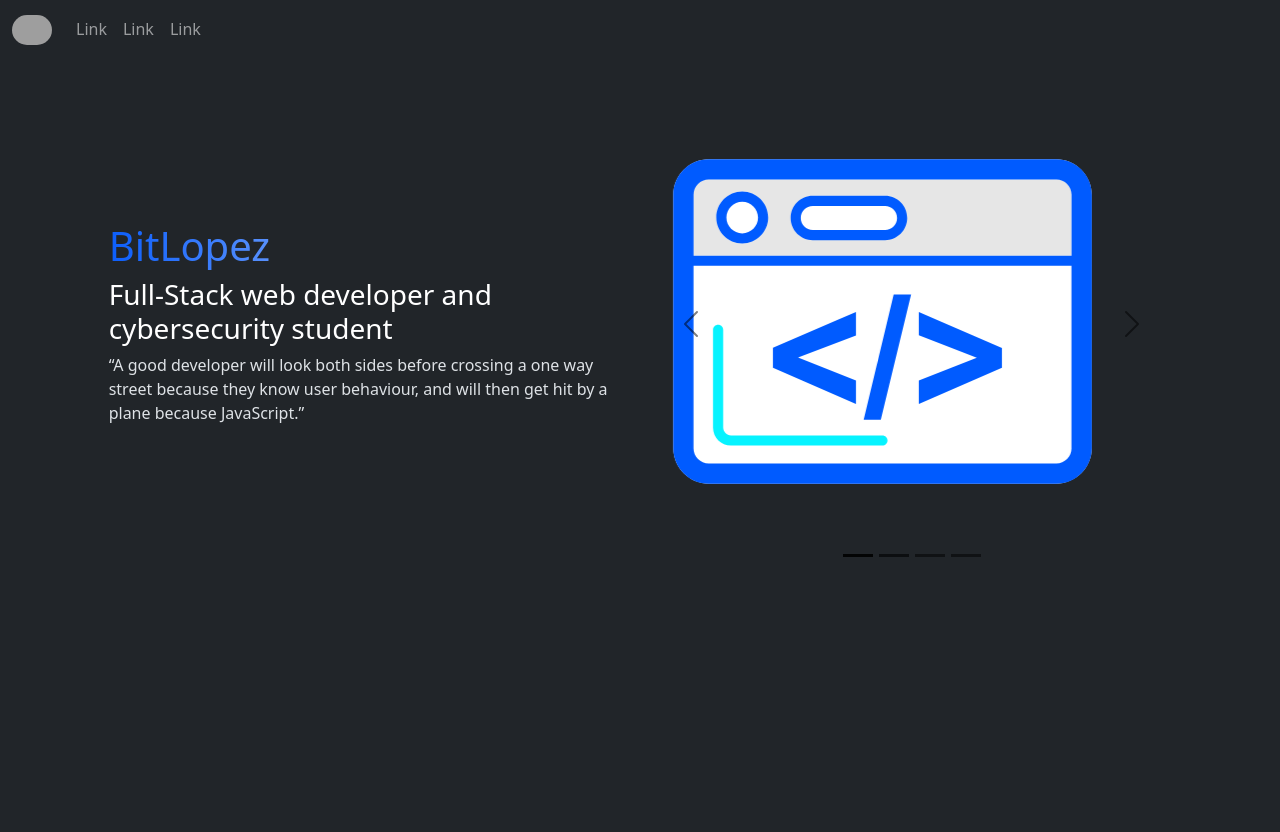
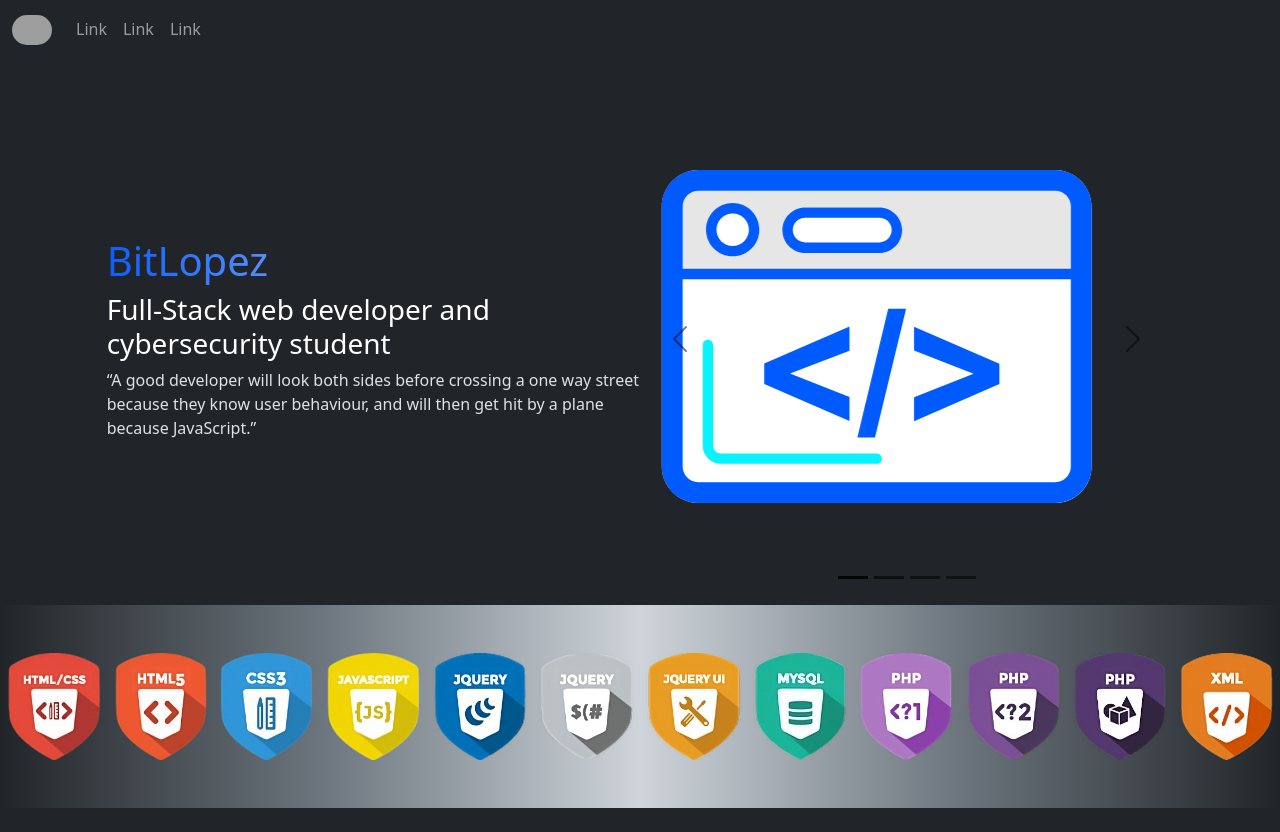
Before and after one commit to BitLopezDev/bluesite, a website with bundled scripts: page index.html in a window 1280 px wide. Before the commit the page ends 800 px from the top, so only its background shows below. Built offline with nearby package versions, Linux system fonts and the light colour scheme; grey boxes are pictures that could not be loaded.

Commit message:
badges section

```diff
--- a/index.html
+++ b/index.html
@@ -13,28 +13,12 @@
 <body data-bs-theme="dark">
 
     <header class="container-fluid">
-        <!-- <section class="row" style="background-color: red;">
-            <img class="col-1" src="./assets/imgs/HTML_y_CSS_básico.png" alt="CSS3" />
-            <img class="col-1" src="./assets/imgs/HTML5.png" alt="CSS3" />
-            <img class="col-1" src="./assets/imgs/CSS3.png" alt="CSS3" />
-            <img class="col-1" src="./assets/imgs/JavaScript.png" alt="CSS3" />
-            <img class="col-1" src="./assets/imgs/jQuery_básico.png" alt="CSS3" />
-            <img class="col-1" src="./assets/imgs/jQuery_por_ejemplos.png" alt="CSS3" />
-            <img class="col-1" src="./assets/imgs/jQuery_UI_-_Web.png" alt="CSS3" />
-            <img class="col-1" src="./assets/imgs/MySQL-transformed.png" alt="CSS3" />
-            <img class="col-1" src="./assets/imgs/PHP_básico.png" alt="CSS3" />
-            <img class="col-1" src="./assets/imgs/PHP_intermedio.png" alt="CSS3" />
-            <img class="col-1" src="./assets/imgs/PHP_OOP.png" alt="CSS3" />
-            <img class="col-1" src="./assets/imgs/XML.png" alt="CSS3" />
 
 
-
-
-        </section> -->
         <nav class="navbar navbar-expand-sm bg-dark navbar-dark  fixed-top ">
             <div class="container-fluid">
                 <a class="navbar-brand" href="#">
-                    <img src="./assets/imgs/roundAI.png" alt="Avatar Logo" style="width:40px;" class="rounded-pill">
+                    <img src="./assets/imgs/roundAI.png" alt="Avatar Logo" style="width:40px;" class="rounded-pill ">
                 </a>
                 <button class="navbar-toggler" type="button" data-bs-toggle="collapse"
                     data-bs-target="#collapsibleNavbar">
@@ -56,8 +40,8 @@
             </div>
         </nav>
     </header>
-    <main class="container-fluid px-0 mx-0 py-3">
-        <section class="row justify-content-center align-items-center pt-5 ">
+    <main class="container-fluid px-0 mx-0 py-4">
+        <section class="row g-0 justify-content-center align-items-center pt-5 ">
             <article class="col-10 col-md-5 ">
                 <h1>BitLopez</h1>
                 <p class="text-white h3">Full-Stack web developer and cybersecurity student</p>
@@ -79,19 +63,19 @@
                     <!-- The slideshow/carousel -->
                     <div class="carousel-inner">
                         <div class="carousel-item active">
-                            <img src="./assets/svg/dev.svg" alt="Web developer" class="d-block w-100">
+                            <img src="./assets/svg/dev.svg" alt="Web developer" class="d-block w-100 img-fluid">
 
                         </div>
                         <div class="carousel-item">
-                            <img src="./assets/svg/shield.svg" alt="Security" class="d-block w-100">
+                            <img src="./assets/svg/shield.svg" alt="Security" class="d-block w-100 img-fluid">
 
                         </div>
                         <div class="carousel-item">
-                            <img src="./assets/svg/settings.svg" alt="Tailored" class="d-block w-100">
+                            <img src="./assets/svg/settings.svg" alt="Tailored" class="d-block w-100 img-fluid">
 
                         </div>
                         <div class="carousel-item">
-                            <img src="./assets/svg/api.svg" alt="API" class="d-block w-100">
+                            <img src="./assets/svg/api.svg" alt="API" class="d-block w-100 img-fluid">
 
                         </div>
                     </div>
@@ -107,13 +91,31 @@
 
             </article>
         </section>
-        <section class="row">
+        <section class="row mx-0 px-0 g-0 py-5">
+
+            <img class=" d-none d-md-block col-md-2 col-lg-1   img-fluid" src="./assets/imgs/HTML_y_CSS_básico.png"
+                alt="CSS3" />
+            <img class=" d-none d-lg-block  col-lg-1  img-fluid" src="./assets/imgs/HTML5.png" alt="CSS3" />
+            <img class=" d-none d-lg-block  col-lg-1  img-fluid" src="./assets/imgs/CSS3.png" alt="CSS3" />
+            <img class=" col-6 col-sm-3 col-sm-2 col-lg-1  img-fluid" src="./assets/imgs/JavaScript.png"
+                alt="CSS3" />
+            <img class=" d-none d-md-block col-md-2  col-lg-1  img-fluid" src="./assets/imgs/jQuery_básico.png"
+                alt="CSS3" />
+            <img class=" d-none d-lg-block  col-lg-1  img-fluid" src="./assets/imgs/jQuery_por_ejemplos.png"
+                alt="CSS3" />
+            <img class=" d-none d-lg-block  col-lg-1  img-fluid" src="./assets/imgs/jQuery_UI_-_Web.png" alt="CSS3" />
+            <img class=" col-6 col-sm-3 col-md-2  col-lg-1  img-fluid" src="./assets/imgs/MySQL-transformed.png"
+                alt="CSS3" />
+            <img class=" d-none d-lg-block  col-lg-1  img-fluid" src="./assets/imgs/PHP_básico.png" alt="CSS3" />
+            <img class=" d-none d-lg-block  col-lg-1  img-fluid" src="./assets/imgs/PHP_intermedio.png" alt="CSS3" />
+            <img class=" col-6 col-sm-3 col-md-2  col-lg-1  img-fluid" src="./assets/imgs/PHP_OOP.png" alt="CSS3" />
+            <img class=" col-6 col-sm-3 col-md-2  col-lg-1  img-fluid" src="./assets/imgs/XML.png" alt="CSS3" />
 
         </section>
-        <section class="row">
+        <section class="row mx-0 px-0 g-0">
 
         </section>
-        <section class="row">
+        <section class="row mx-0 px-0 g-0">
 
         </section>
 
```
